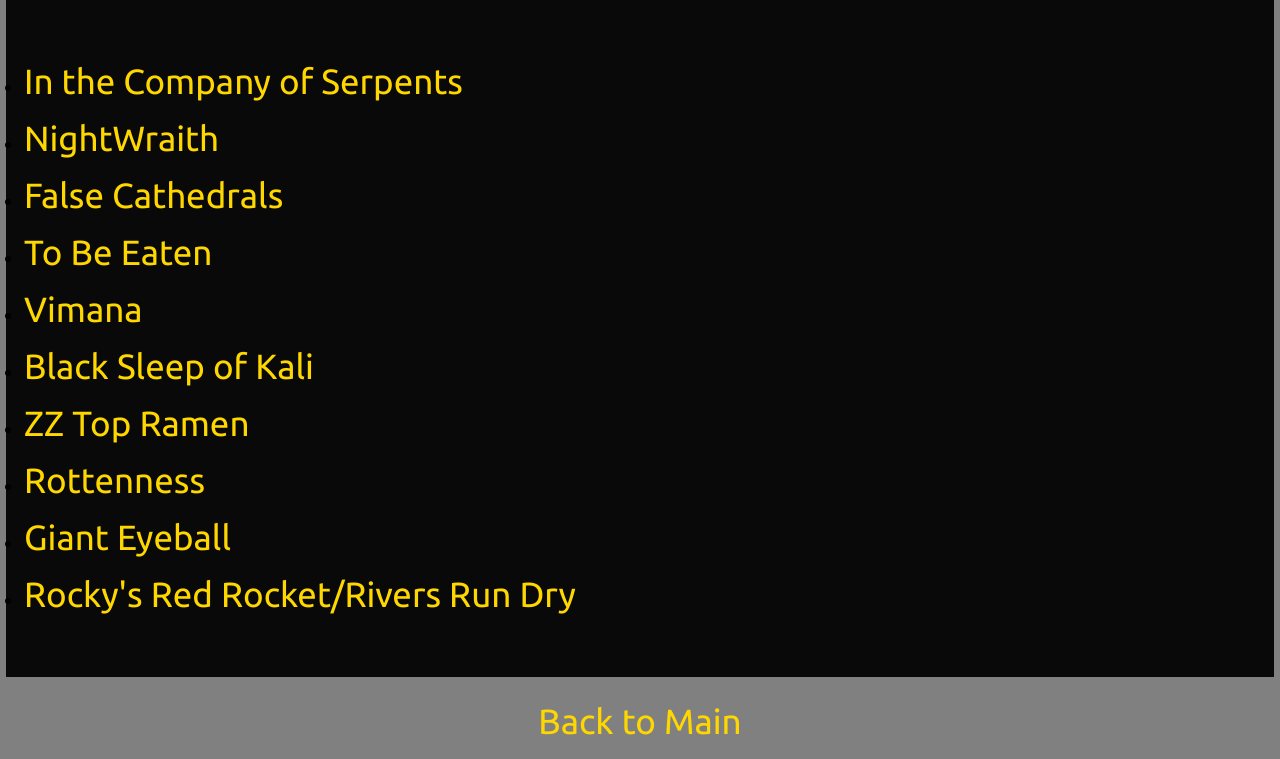
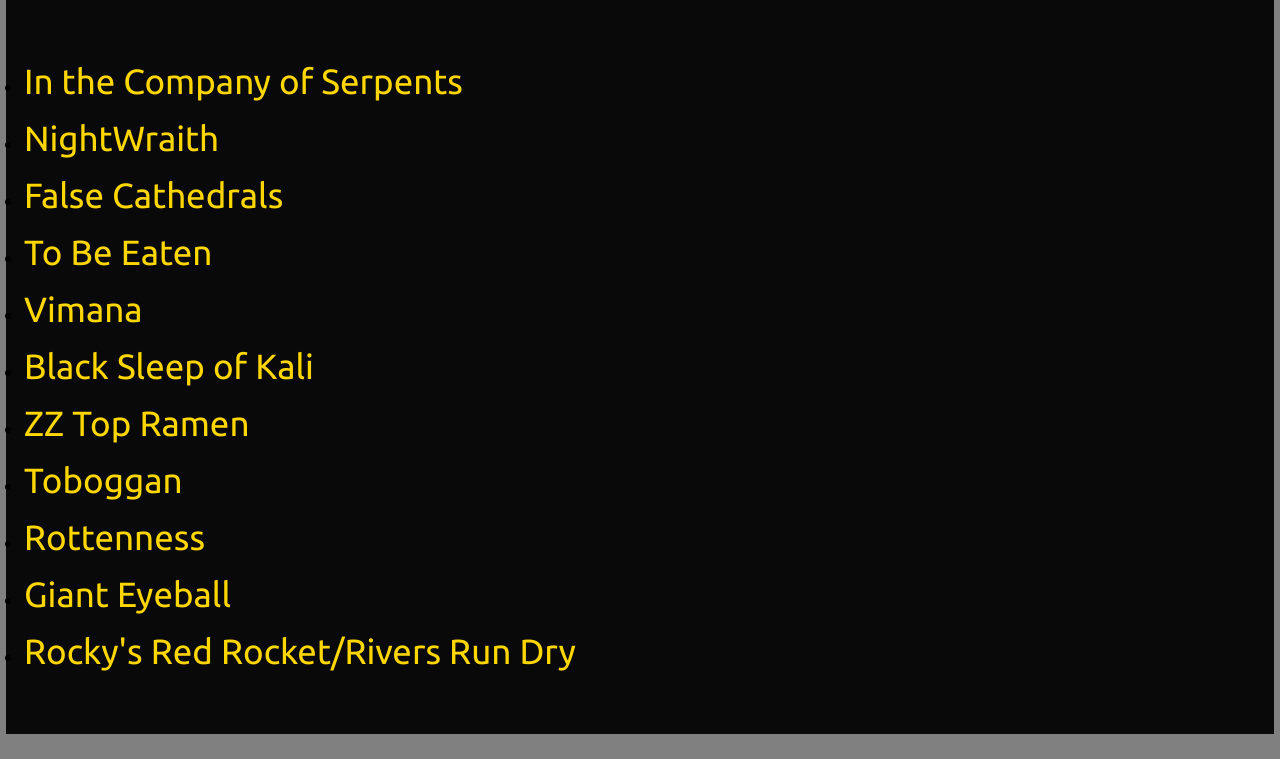
Before and after one commit to jlboba/django_contacts, a Django app: page /portfolio in a window 1280 px wide. Shown: the part 330-1089 px from the top of the page. Run offline with Django 3.2, Linux system fonts and the light colour scheme.

Commit message:
toboggan

```diff
--- a/contacts/templates/contacts/portfolio.html
+++ b/contacts/templates/contacts/portfolio.html
@@ -11,6 +11,7 @@
   <li><a href='https://vimanaofficial.bandcamp.com/album/the-collapse-ep' target='_blank'>Vimana</a></li>
   <li><a href='https://blacksleepofkali.bandcamp.com/album/whos-hearts-are-faint-within-you-ep' target='_blank'>Black Sleep of Kali</a></li>
   <li><a href='https://snappylittlenumbers.bandcamp.com/album/90s-rock' target='_blank'>ZZ Top Ramen</a></li>
+  <li><a href='https://snappylittlenumbers.bandcamp.com/' target='_blank'>Toboggan</a></li>
   <li><a href='https://rottenness.bandcamp.com/album/dead-root-rottenness-split-2017' target='_blank'>Rottenness</a></li>
   <li><a href='https://ashfromsweatrecords.bandcamp.com/album/could-be-from-the-time-i-messed-with-texas' target='_blank'>Giant Eyeball</a></li>
   <li><a href='https://ashfromsweatrecords.bandcamp.com/' target='_blank'>Rocky's Red Rocket/Rivers Run Dry</a></li>
```
